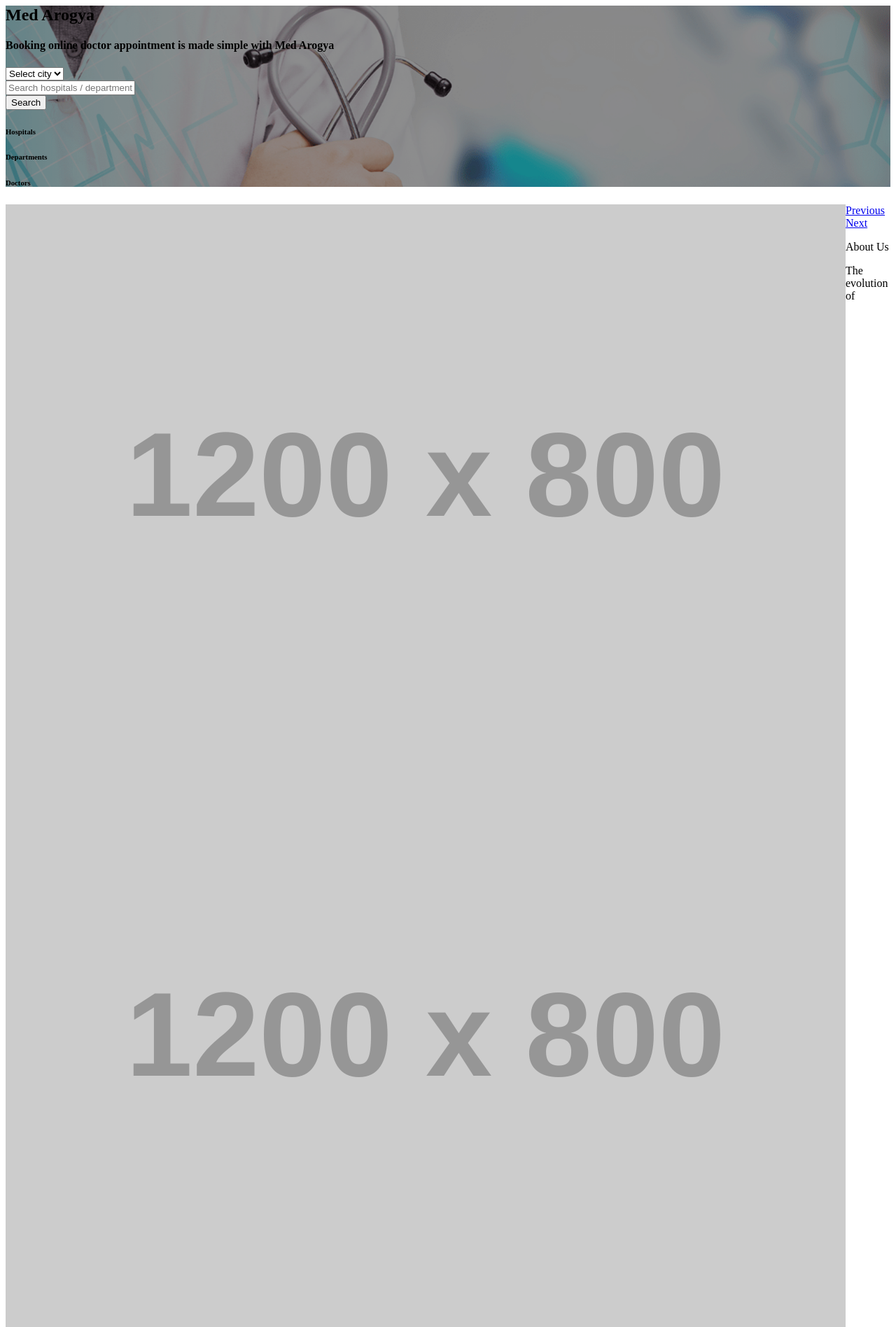
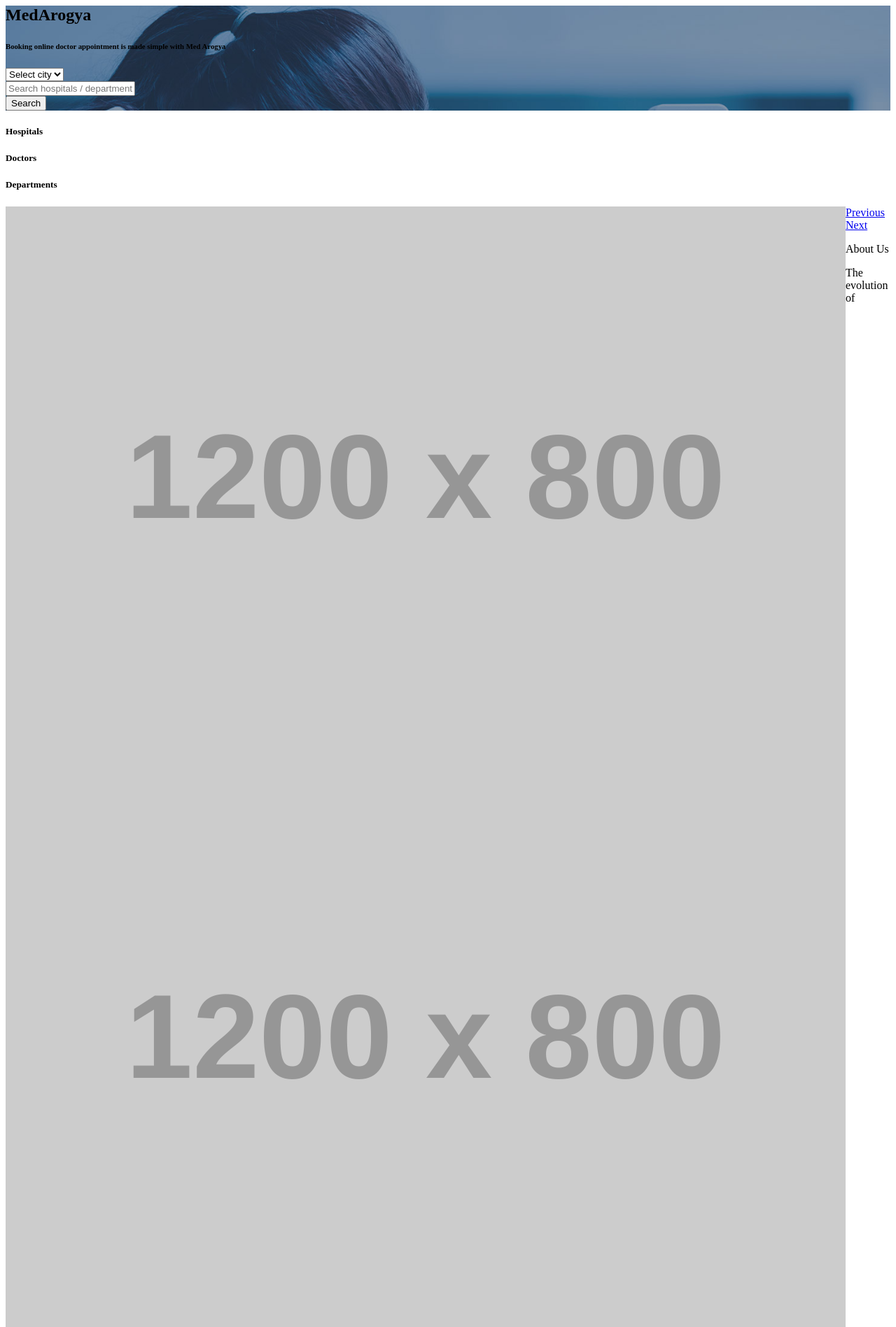
Before and after one commit to vasudevareddyreddem/appointment, a CodeIgniter app: the page made by application/views/html/index.php in a window 1280 px wide. Shown: the top 1896 px of the page at 70% size. Run offline with CodeIgniter, Linux system fonts and the light colour scheme; grey boxes labelled with a size stand in for pictures from a placeholder-image service; some libraries are stand-ins or nearby versions.

Commit message:
commit
index banner change

```diff
--- a/application/views/html/index.php
+++ b/application/views/html/index.php
@@ -19,28 +19,26 @@
 <main class="">
 
    <!--Section: Jumbotron-->
-    <section style="background-image: url(<?php echo base_url(); ?>assets/vendor/img/homebac1.png); background-size: cover;">
+    <section class="banner-content" style="background-image: url(<?php echo base_url(); ?>assets/vendor/img/ban2.jpg); background-size: cover;">
+        <div class="banner-mask">
+            <!-- Content -->
+            <div class="container">
+                <div class="text-white text-left mx-4 py-5">
+                <!--Card: Jumbotron-->
+                    <div class="row mb-5 pb-4">
+                        <div class="content-bg col-lg-4 col-md-6 col-sm-12 col-xs-12 ml-auto mt-5 mb-5 p-5" style="">
 
+                            <h2 class="pt-1 h1">
+                                <strong>Med<span>Arogya</span></strong>
+                            </h2>
+                            <h6 class="mb-4" style="">
+                                Booking online doctor appointment is made simple with Med Arogya
+                            </h6>
                             <!-- Content -->
-        <div class="text-white text-center mx-4 py-4 ">
+                            <div class="text-center">
+                                <form action="<?php echo base_url('users/search'); ?>" method="post" class="search-form">
 
-            <h1 class="mt-5 pt-1 h1">
-                <strong>Med Arogya</strong>
-            </h1>
-            <h4 class="h4 py-4">
-                Booking online doctor appointment is made simple with Med Arogya
-            </h4>
-            <!--Card: Jumbotron-->
-            <div class="row">
-                <div class="col-md-7 col-sm-12 col-xs-12 mx-auto">
-                    <div class="card mb-4  wow fadeIn">
-
-                        <!-- Content -->
-                        <div class="card-body text-center">
-                            <form action="<?php echo base_url('users/search'); ?>" method="post">
-                                <div class="row">
-                                    <div class="col-md-3 col-sm-12 col-xs-12">
-                                        <div class="form-group mb-0">
+                                    <div class="form-group mb-3">
                                         <select class="form-control" name="city" id="city" required>
                                             <option value="">Select city</option>
                                             <?php if(isset($city_list) && count($city_list)>0){ ?>
@@ -50,29 +48,21 @@
                                             </option>
                                             <?php } ?>
                                             <?php } ?>
-
                                         </select>
                                     </div>
-                                    </div>
-                                    <div class="col-md-6 col-sm-12 col-xs-12">
-                                        <div class="form-group mb-0">
+                                    <div class="form-group mb-3">
                                         <input type="text" name="search_value" id="search_value" placeholder="Search hospitals / departments" class="form-control">
                                     </div>
+                                    <button type="submit" class="btn btn-block btn-md">Search</button>
+
+                                </form>
                             </div>
-                                    <div class="col-md-3 col-sm-12 col-xs-12">
-                                        <button type="submit" class="btn btn-outline-dark btn-md mt-0">Search</button>
+                            <!-- Content -->
+
                         </div>
                     </div>
 
-                            </form>
-                        </div>
-
-                        <!-- Content -->
-                    </div>
-                </div>
-            </div>
-            <div class="row">
-                <!--Card: Jumbotron-->
+                <!--<div class="row">
                     <div class="col-md-6 mx-auto mt-3 mb-5">
                         <div class="row count-home-banner">
                             <div class="col-md-4 ">
@@ -94,13 +84,42 @@
                                 <h6 class="font-weight-bold">Doctors</h6>
                             </div>
                         </div>
+                    </div>
+                </div>-->
+                </div>
+            </div>
+            <!-- Content -->
+        </div>
+    </section>
+    <!--Section: Jumbotron-->
 
+    <section class="hdd_counts">
+        <div class="container">
+            <div class="row">
+                <div class="col-md-4 text-center white-text h_count p-4">
+                    <i class="fa fa-hospital-o fa-3x"></i>
+                    <h5 class="font-weight-bold text-uppercase mt-3 mb-2">Hospitals</h5>
+                    <p class="mb-0">
+                        <?php echo isset($hospital_list['cnt'])?$hospital_list['cnt']:''; ?>
+                    </p>
+                </div>
+                <div class="col-md-4 text-center white-text d_count p-4">
+                    <i class="fa fa-user-md fa-3x"></i>
+                    <h5 class="font-weight-bold text-uppercase mt-3 mb-2">Doctors</h5>
+                    <p class="mb-0">
+                        <?php echo isset($doctors_list['cnt'])?$doctors_list['cnt']:''; ?>
+                    </p>
+                </div>
+                <div class="col-md-4 text-center white-text dep_count p-4">
+                    <i class="fa fa-building fa-3x"></i>
+                    <h5 class="font-weight-bold text-uppercase mt-3 mb-2">Departments</h5>
+                    <p class="mb-0">
+                        <?php echo isset($clicnic_list['cnt'])?$clicnic_list['cnt']:''; ?>
+                    </p>
                 </div>
             </div>
         </div>
-        <!-- Content -->
     </section>
-    <!--Section: Jumbotron-->
 
     <section class="mt-5 pt-3 pb-3">
         <style type="text/css" id="slider-css"></style>
```
Also changed, not shown: assets/vendor/css/style.css. Lines whose indentation alone changed are shown as unchanged.
